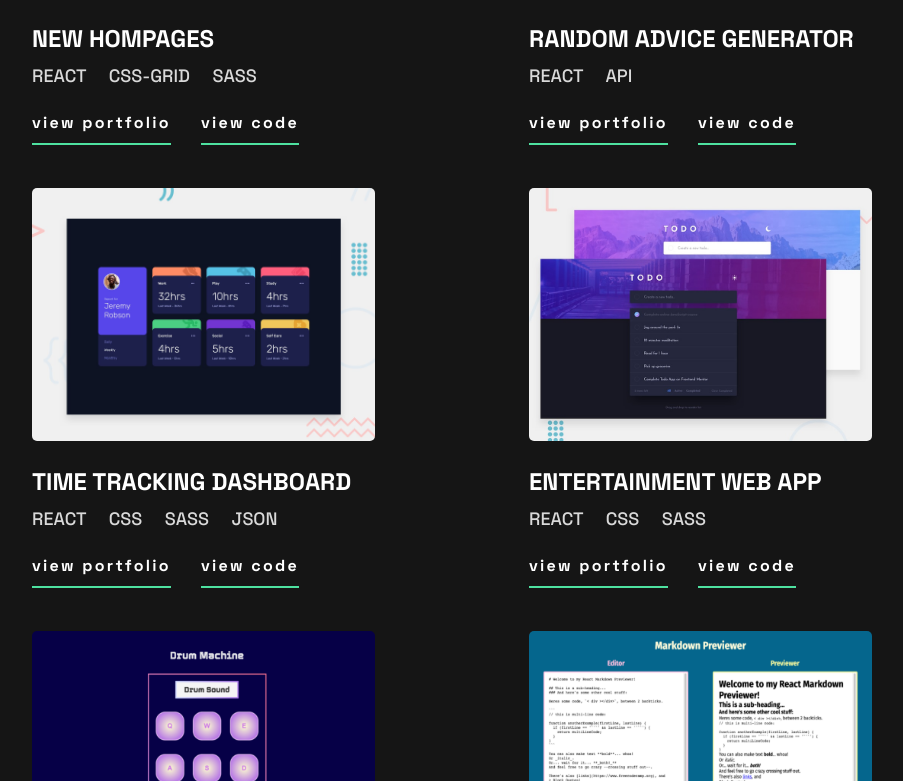
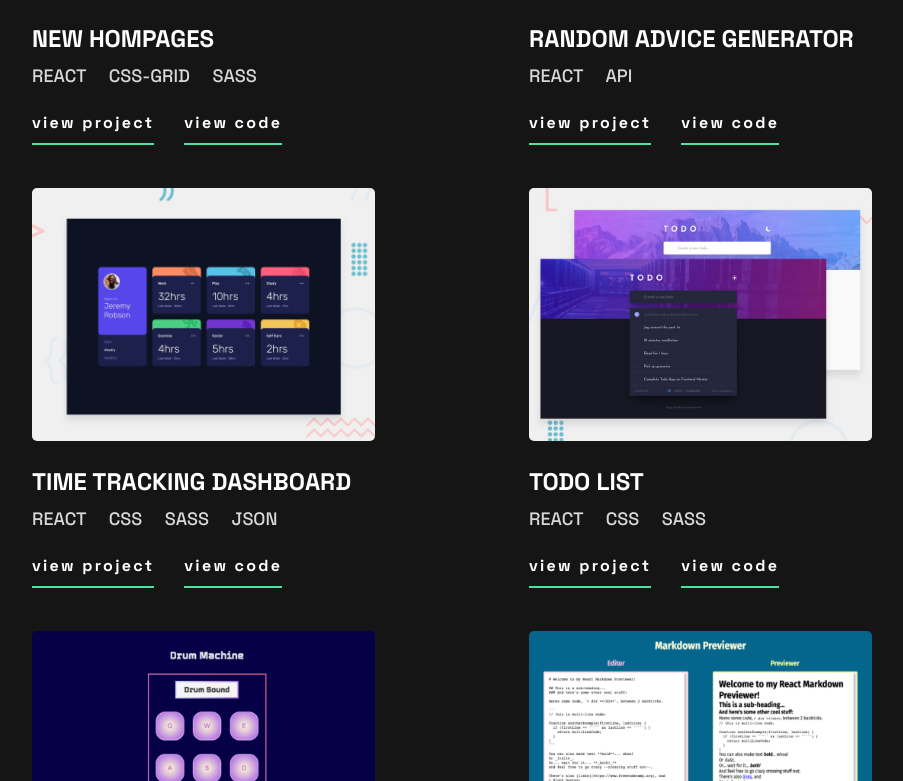
Before and after one commit to LeaHaelin/react-lea-portfolio, a React (Create React App) app: page / in a window 1280 px wide. Shown: the part 1459-2240 px from the top of the page, without its empty margins (188-1091 px from the left). Built offline with nearby package versions, Linux system fonts and the light colour scheme.

Commit message:
refactor styles

```diff
--- a/src/components/Icon.js
+++ b/src/components/Icon.js
@@ -3,17 +3,17 @@ import React from 'react'
 export const Icon = () => {
     return (
         <div className='icons'>
-            <a className='icon__link' href="https://github.com/LeaHaelin">
+            <a className='icon__link' target="_blank" href="https://github.com/LeaHaelin">
                 <svg xmlns="http://www.w3.org/2000/svg" width="25" height="24">
                     <path className="nav__icon github" fill="#FFF" fill-rule="evenodd" d="M12.304 0C5.506 0 0 5.506 0 12.304c0 5.444 3.522 10.042 8.413 11.672.615.108.845-.261.845-.584 0-.292-.015-1.261-.015-2.291-3.091.569-3.891-.754-4.137-1.446-.138-.354-.738-1.446-1.261-1.738-.43-.23-1.046-.8-.016-.815.97-.015 1.661.892 1.892 1.261 1.107 1.86 2.876 1.338 3.584 1.015.107-.8.43-1.338.784-1.646-2.738-.307-5.598-1.368-5.598-6.074 0-1.338.477-2.446 1.26-3.307-.122-.308-.553-1.569.124-3.26 0 0 1.03-.323 3.383 1.26.985-.276 2.03-.415 3.076-.415 1.046 0 2.092.139 3.076.416 2.353-1.6 3.384-1.261 3.384-1.261.676 1.691.246 2.952.123 3.26.784.861 1.26 1.953 1.26 3.307 0 4.721-2.875 5.767-5.613 6.074.446.385.83 1.123.83 2.277 0 1.645-.015 2.968-.015 3.383 0 .323.231.708.846.584a12.324 12.324 0 0 0 8.382-11.672C24.607 5.506 19.101 0 12.304 0Z" />
                 </svg>
             </a>
-            <a className='icon__link' href="https://www.frontendmentor.io/profile/LeaHaelin">
+            <a className='icon__link' target="_blank" href="https://www.frontendmentor.io/profile/LeaHaelin">
                 <svg xmlns="http://www.w3.org/2000/svg" width="26" height="23">
                     <path className="nav__icon frontendmentor" fill="#FFF" d="M13.084.23a.751.751 0 0 0-.736.75v14.267a.75.75 0 1 0 1.5 0V.98a.75.75 0 0 0-.763-.75ZM24.44 4.504a.752.752 0 0 0-.284.064l-6.44 2.875a.752.752 0 0 0 0 1.37l6.44 2.884a.75.75 0 0 0 .612-1.369L19.861 8.13l4.907-2.191a.753.753 0 0 0 .38-.99.752.752 0 0 0-.708-.444ZM1.371 9.663a.752.752 0 0 0-.74.938C2.41 17.447 8.603 22.23 15.685 22.23a.75.75 0 1 0 0-1.501A14.053 14.053 0 0 1 2.083 10.225a.75.75 0 0 0-.712-.561v-.001Z" />
                 </svg>
             </a>
-            <a className='icon__link' href="https://www.linkedin.com/in/lea-haelin-kim-41196520a/">
+            <a className='icon__link' target="_blank" href="https://www.linkedin.com/in/lea-haelin-kim-41196520a/">
                 <svg xmlns="http://www.w3.org/2000/svg" width="25" height="24">
                     <path className="nav__icon linkedin" fill="#FFF" fill-rule="evenodd" d="M5.551 3.304c-1.14 0-2.067.926-2.067 2.064 0 1.14.928 2.066 2.067 2.066a2.066 2.066 0 0 0 0-4.13ZM3.767 8.998v11.453h3.562L7.33 8.998H3.767Zm5.798 0V20.45l3.554.002.002-5.668c0-1.454.253-2.941 2.132-2.941 1.851 0 1.851 1.755 1.851 3.036v5.571l3.559-.001v-6.28c0-2.834-.517-5.457-4.27-5.457-1.763 0-2.916.997-3.368 1.85h-.05V8.997h-3.41ZM22.435 24H1.982c-.976 0-1.77-.777-1.77-1.732V1.731C.212.776 1.006 0 1.982 0h20.453c.98 0 1.777.776 1.777 1.73v20.538c0 .955-.797 1.732-1.777 1.732Z" />
                 </svg>
--- a/src/components/Projects.js
+++ b/src/components/Projects.js
@@ -27,7 +27,7 @@ export const Projects = () => {
             codeUrl: "https://github.com/LeaHaelin/Time_tracking_dashboard"
         }, {
             image: projectTodo,
-            title: "ENTERTAINMENT WEB APP",
+            title: "TODO LIST",
             skill: ["REACT ", "CSS SASS"],
             projectUrl: "https://lea-react-todo.vercel.app/",
             codeUrl: "https://github.com/LeaHaelin/react-project__todo-list"
@@ -59,7 +59,7 @@ export const Projects = () => {
                             <h3 className="project__title">{project.title}</h3>
                             <p className="project__skill">{project.skill} </p>
                             <div className="project__urls">
-                                <a className='project__url view-site' href={project.projectUrl} target="_blank">view portfolio</a>
+                                <a className='project__url view-site' href={project.projectUrl} target="_blank">view project</a>
                                 <a className='project__url view-code' href={project.codeUrl} target="_blank">view code</a>
                             </div>
                         </div>
```
